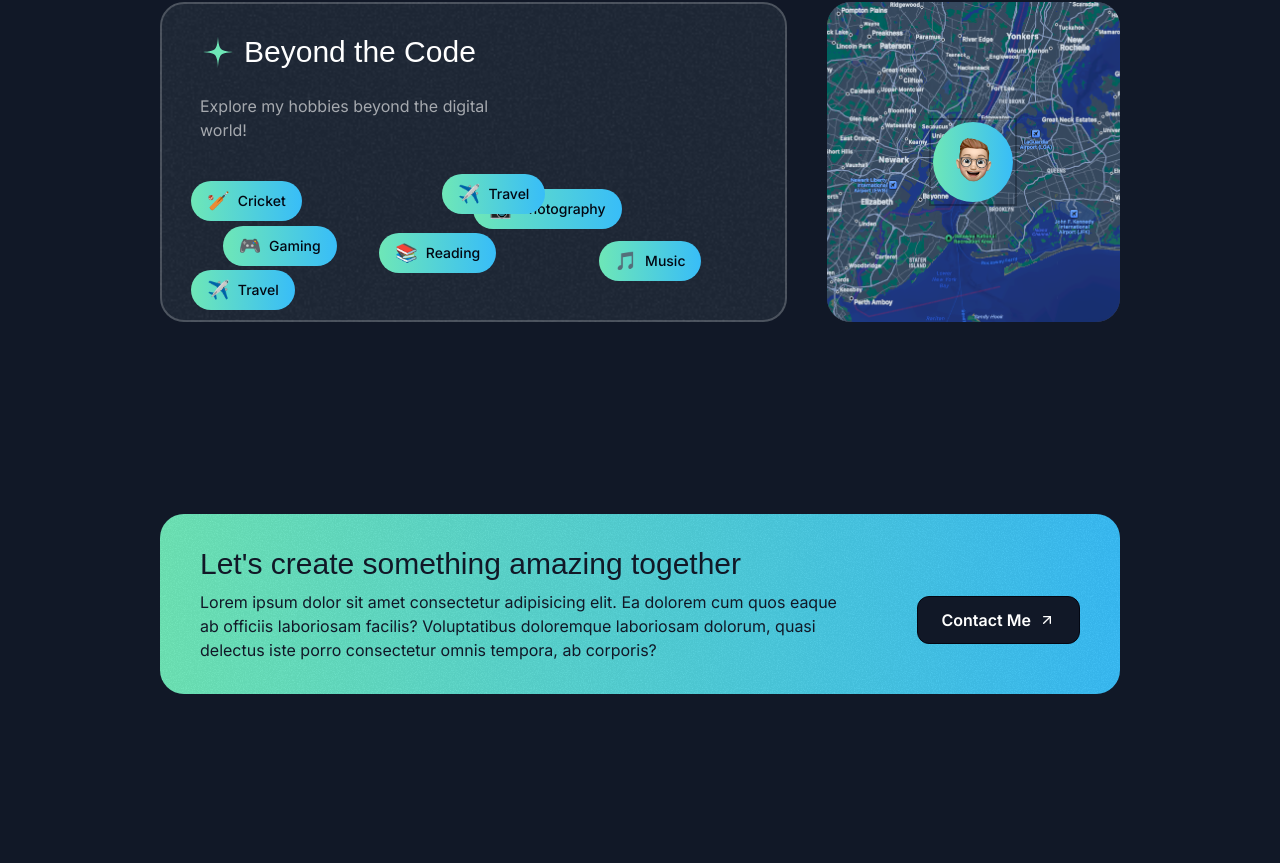
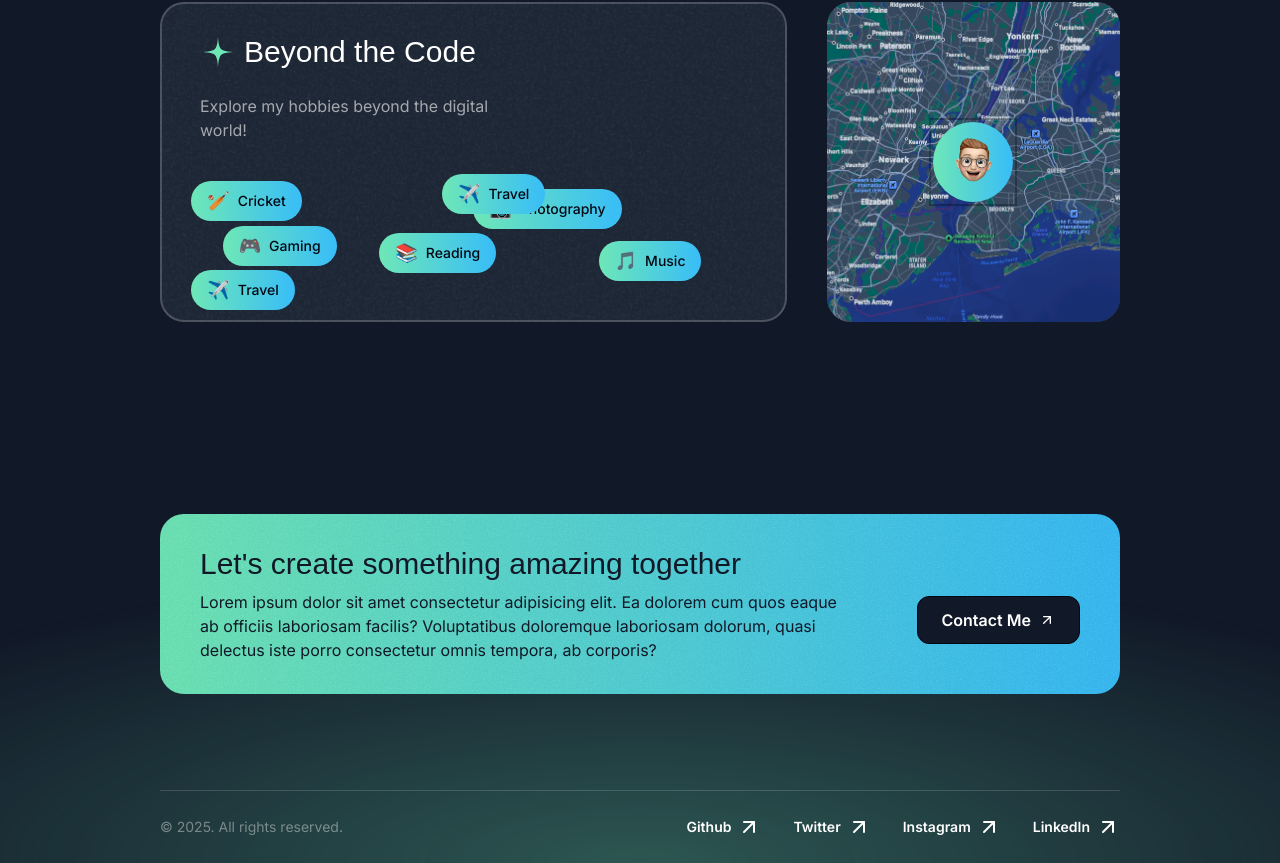
Before and after one commit to subhankar2004/Subhankar_Portpholio, a Next.js app: page / in a window 1280 px wide. Shown: the part 4626-5489 px from the top of the page. Before the commit the page ends 5416 px from the top, so only its background shows below. Built offline with nearby package versions, Linux system fonts and the light colour scheme; a web font is replaced by a local one.

Commit message:
footer completed

```diff
--- a/src/app/page.tsx
+++ b/src/app/page.tsx
@@ -5,6 +5,7 @@ import { TapeSection } from "@/sections/Tape";
 import {TestimonialsSection} from "@/sections/Testimonials";
 import { AboutSection } from "@/sections/About";
 import { ContactSection } from "@/sections/Contact";
+import {Footer} from "@/sections/Footer"
 export default function Home() {
   return (
     <div>
@@ -15,6 +16,7 @@ export default function Home() {
       <TestimonialsSection />
       <AboutSection />
       <ContactSection />
+      <Footer />
     </div>
   );
 }
--- a/src/sections/Footer.tsx
+++ b/src/sections/Footer.tsx
@@ -1,3 +1,40 @@
+import ArrowUpRightIcon from "@/assets/icons/arrow-up-right.svg";
+
+const footerLinks=[
+ {
+  title:'Github',
+  href:'#'
+ },
+ {
+  title:'Twitter',
+  href:'#'
+ },
+ {
+  title:'Instagram',
+  href:'#'
+ },
+ {
+  title:'LinkedIn',
+  href:'#'
+ },
+];
+
 export const Footer = () => {
-  return <div>Footer Section</div>;
+  return <footer className="relative -z-10 overflow-x-clip">
+    <div className="absolute h-[400px] w-[1600px] md:h-[200px] md:w-[1800px] lg:h-[600px] lg:w-[2000px]  bottom-0 left-1/2 -translate-x-1/2 bg-emerald-300/30 [mask-image:radial-gradient(50%_50%at_bottom_center,black,transparent)] -z-10 "></div>
+    <div className="container">
+      <div className="border-t border-white/15 py-6 text-sm flex flex-col md:flex-row md:justify-between gap-8 items-center">
+        <div className="text-white/40">&copy; 2025. All rights reserved.</div>
+        <nav className="flex flex-col md:flex-row items-center gap-8">
+          {footerLinks.map(link=>(
+            <a href="#" key={link.title} className="inline-flex items-center gap-1.5">
+              <span className="font-semibold">{link.title}</span>
+              <ArrowUpRightIcon className=''size-4/>
+            </a>
+
+          ))}
+        </nav>
+      </div>
+    </div>
+  </footer>;
 };
```
